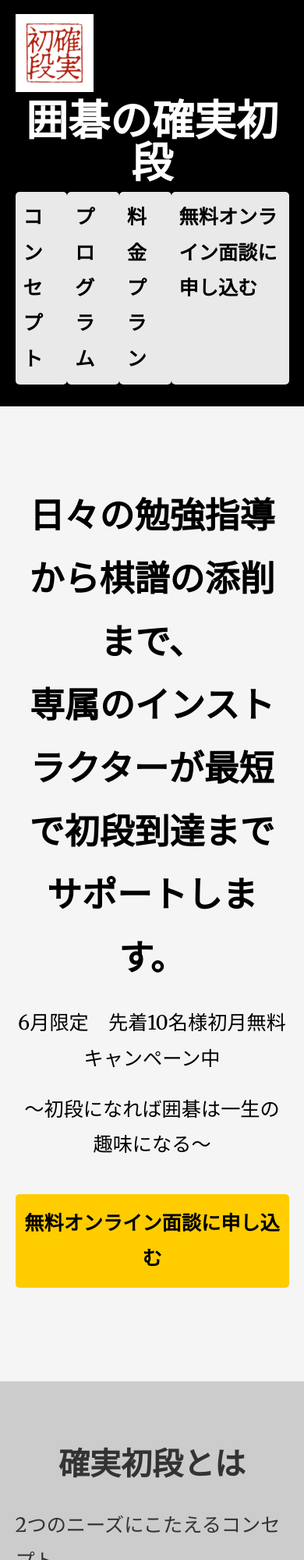
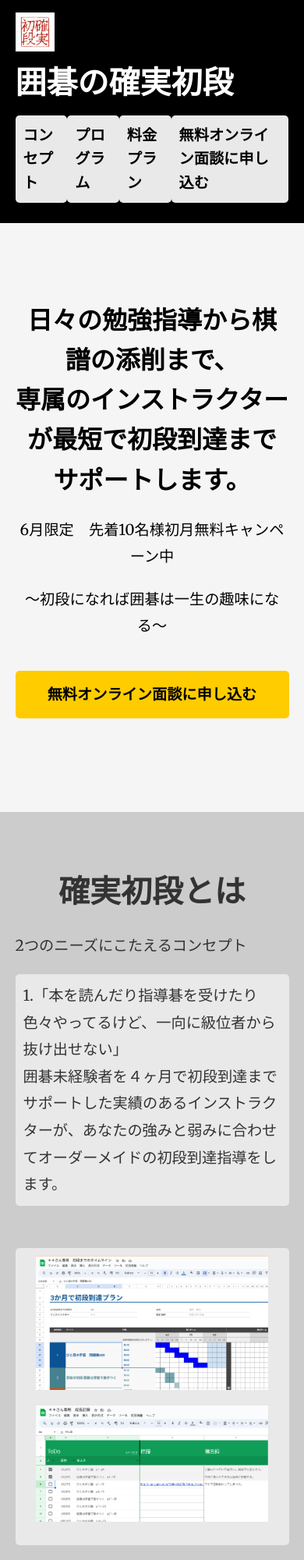
Before and after one commit to JohnLemon607/kakujitsushodan, a plain HTML site: page index.html in a window 390 px wide. Shown: the top 2000 px of the page at 78% size. Drawn offline with Linux system fonts and the light colour scheme.

Commit message:
Update styles.css

```diff
--- a/styles.css
+++ b/styles.css
@@ -1,7 +1,7 @@
 body {
     font-family: 'Roboto', sans-serif;
-    font-size: 18px; /* フォントサイズを大きくする */
-    line-height: 1.8;
+    font-size: 16px;
+    line-height: 1.6;
     margin: 0;
     padding: 0;
     background-color: #f5f5f5;
@@ -28,25 +28,19 @@ header {
     padding: 1em 0;
     display: flex;
     align-items: center;
-    justify-content: space-between; /* 中央揃えのため追加 */
-    flex-direction: column; /* 追加 */
 }
 
 header h1 {
     margin: 0;
-    font-size: 3em; /* フォントサイズを大きくする */
+    font-size: 2.5em;
     font-weight: bold;
-    line-height: 1; /* ロゴと高さを揃える */
-    text-align: center;
 }
 
 nav ul {
     list-style: none;
     padding: 0;
-    margin: 0;
+    margin: 0 0 0 auto;
     display: flex;
-    justify-content: center; /* 中央揃えのため追加 */
-    width: 100%;
 }
 
 nav ul li {
@@ -57,23 +51,12 @@ nav ul li a {
     color: #000; /* 文字色を黒に変更 */
     text-decoration: none;
     font-weight: bold;
-    font-size: 1.4em; /* フォントサイズを大きくする */
-}
-
-.nav-center {
-    margin: 0 auto;
-    display: flex;
-    justify-content: center;
+    font-size: 1.2em;
 }
 
 .logo {
-    height: 100px; /* ロゴの高さを倍にする */
-}
-
-.header-title {
-    font-size: 3em; /* フォントサイズを大きくする */
-    text-align: center;
-    flex: 1;
+    height: 50px;
+    margin-right: 20px;
 }
 
 #hero {
@@ -84,11 +67,6 @@ nav ul li a {
 
 #hero h2, #hero p {
     color: #000; /* 文字色を黒に変更 */
-    font-size: 2.8em; /* フォントサイズを倍にする */
-}
-
-.small-text {
-    font-size: 1.2em; /* 文字サイズをやや小さくする */
 }
 
 .cta-button {
@@ -99,7 +77,7 @@ nav ul li a {
     color: #000;
     text-decoration: none;
     font-weight: bold;
-    font-size: 1.4em; /* フォントサイズを大きくする */
+    font-size: 1.2em;
     border-radius: 5px;
     transition: background-color 0.3s ease;
 }
@@ -116,12 +94,12 @@ section {
 
 section h2 {
     text-align: center;
-    font-size: 2.8em; /* フォントサイズを大きくする */
+    font-size: 2.5em;
     margin-bottom: 20px;
 }
 
 section p, section ul {
-    font-size: 1.4em; /* フォントサイズを大きくする */
+    font-size: 1.2em;
     line-height: 1.8;
     margin: 20px 0;
 }
@@ -138,47 +116,19 @@ ul li {
     border-radius: 5px;
 }
 
-.yellow-underline {
-    border-bottom: 2px solid yellow;
-    padding-bottom: 5px;
-}
-
 .image-row {
     display: flex;
-    justify-content: center;
-    align-items: center;
-}
-
-.image-row img {
-    margin-right: 20px; /* 画像間のスペースを設定 */
-}
-
-.image-row img:last-child {
-    margin-right: 0; /* 最後の画像の右マージンを0に設定 */
-}
-
-.balanced-image {
-    width: 20%;
-    height: auto;
+    justify-content: space-around;
 }
 
 .wider-image {
-    width: 40%;
+    width: 45%;
     height: auto;
 }
 
 .centered-image-wrapper {
     display: flex;
     justify-content: center;
-    align-items: center;
-    background-color: #f5f5f5; /* 画像背景色を調整 */
-    padding: 10px; /* 余白を追加 */
-    margin: 20px 0; /* 上下の余白を追加 */
-}
-
-.centered-image-wrapper img {
-    width: 40%;
-    height: auto;
 }
 
 #services {
@@ -266,7 +216,6 @@ button[type="submit"] {
     cursor: pointer;
     font-weight: bold;
     transition: background-color 0.3s ease;
-    font-size: 1.4em; /* フォントサイズを大きくする */
 }
 
 button[type="submit"]:hover {
@@ -291,15 +240,25 @@ button[type="submit"]:hover {
     }
 
     #hero h2 {
-        font-size: 2.5em; /* フォントサイズを大きくする */
+        font-size: 2em;
     }
 
     #hero p {
-        font-size: 1.4em; /* フォントサイズを大きくする */
+        font-size: 1.2em;
     }
 
     section h2 {
-        font-size: 2.5em; /* フォントサイズを大きくする */
+        font-size: 2em;
+    }
+
+    .image-row {
+        flex-direction: column;
+        align-items: center;
+    }
+
+    .wider-image {
+        width: 90%;
+        margin-bottom: 20px;
     }
 
     #services .container div, #pricing .container .pricing-plan {
```
